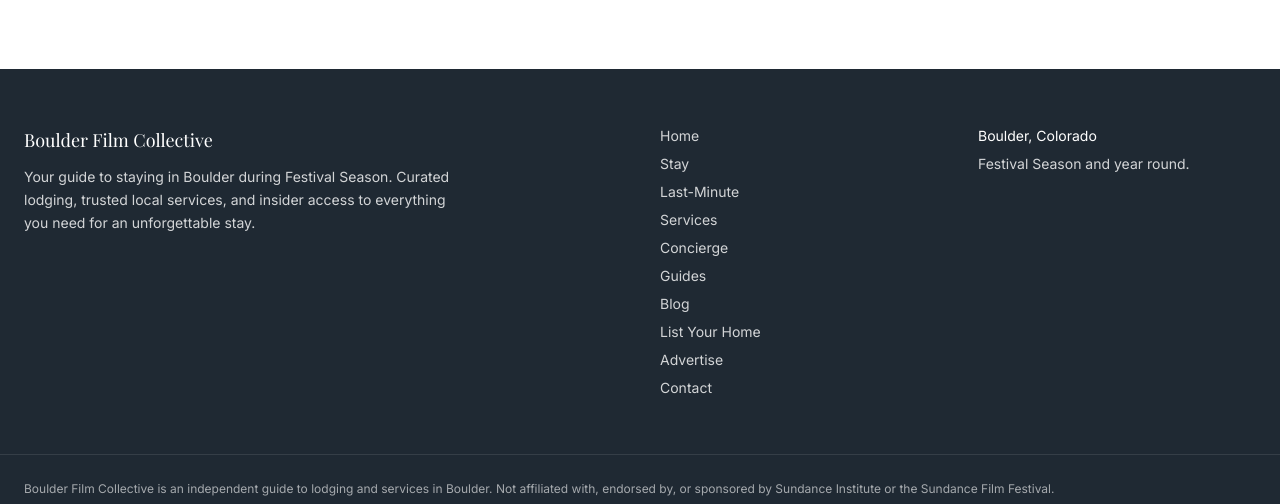
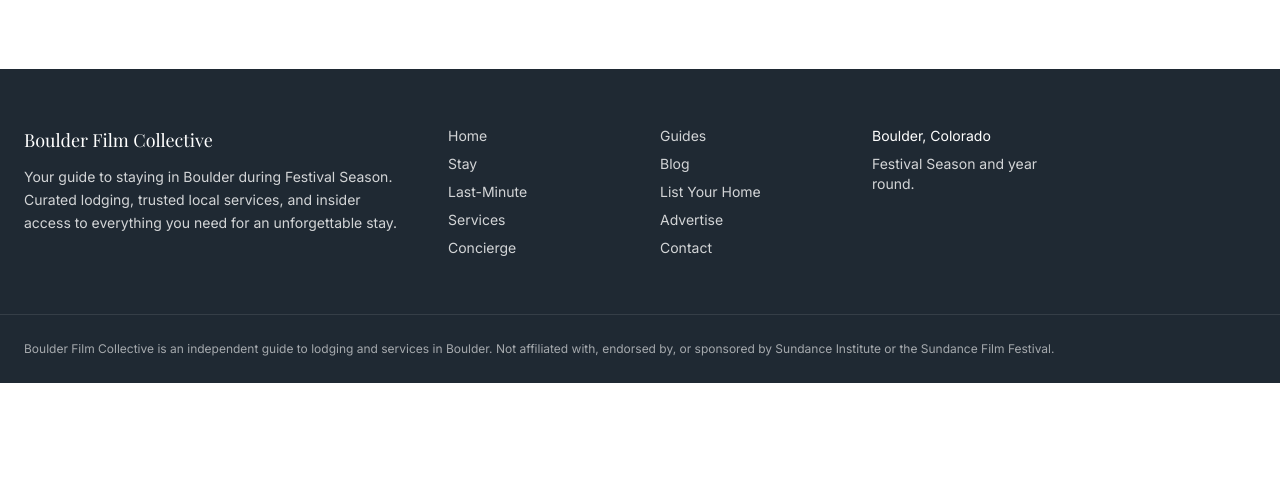
Before and after one commit to netgainsapp/sundance-stay, a Next.js app: page / in a window 1280 px wide. Shown: the part 904-1408 px from the top of the page. After the commit the page ends 1287 px from the top, so only its background shows below. Built offline with nearby package versions, Linux system fonts and the light colour scheme; no server answers; a web font is replaced by a local one.

Commit message:
design: improve footer layout with multi-column navigation
- Split navigation links into two columns for better spacing
- Changed grid from 4 columns to 6 columns
- Maintains brand info and location/contact in dedicated columns
- Improves visual hierarchy and scannability

```diff
--- a/src/components/layout/Footer.tsx
+++ b/src/components/layout/Footer.tsx
@@ -2,9 +2,12 @@ import Link from "next/link";
 import { SITE } from "@/lib/site";
 
 export function Footer() {
+  const navCol1 = SITE.nav.slice(0, 5);
+  const navCol2 = SITE.nav.slice(5, 10);
+
   return (
     <footer className="mt-[var(--space-section)] border-t border-charcoal/10 bg-charcoal text-white/80">
-      <div className="mx-auto grid max-w-7xl gap-10 px-6 py-14 md:grid-cols-4">
+      <div className="mx-auto grid max-w-7xl gap-10 px-6 py-14 md:grid-cols-6">
         <div className="md:col-span-2">
           <p className="font-heading text-lg text-white">
             {SITE.name}
@@ -14,16 +17,26 @@ export function Footer() {
           </p>
         </div>
         <nav
-          aria-label="Footer navigation"
+          aria-label="Footer navigation column 1"
           className="flex flex-col gap-2 text-sm"
         >
-          {SITE.nav.map((item) => (
+          {navCol1.map((item) => (
             <Link key={item.href} href={item.href} className="hover:text-sand">
               {item.label}
             </Link>
           ))}
         </nav>
-        <div className="text-sm">
+        <nav
+          aria-label="Footer navigation column 2"
+          className="flex flex-col gap-2 text-sm"
+        >
+          {navCol2.map((item) => (
+            <Link key={item.href} href={item.href} className="hover:text-sand">
+              {item.label}
+            </Link>
+          ))}
+        </nav>
+        <div className="md:col-span-1 text-sm">
           <p className="text-white">Boulder, Colorado</p>
           <p className="mt-2">Festival Season and year round.</p>
         </div>
```
